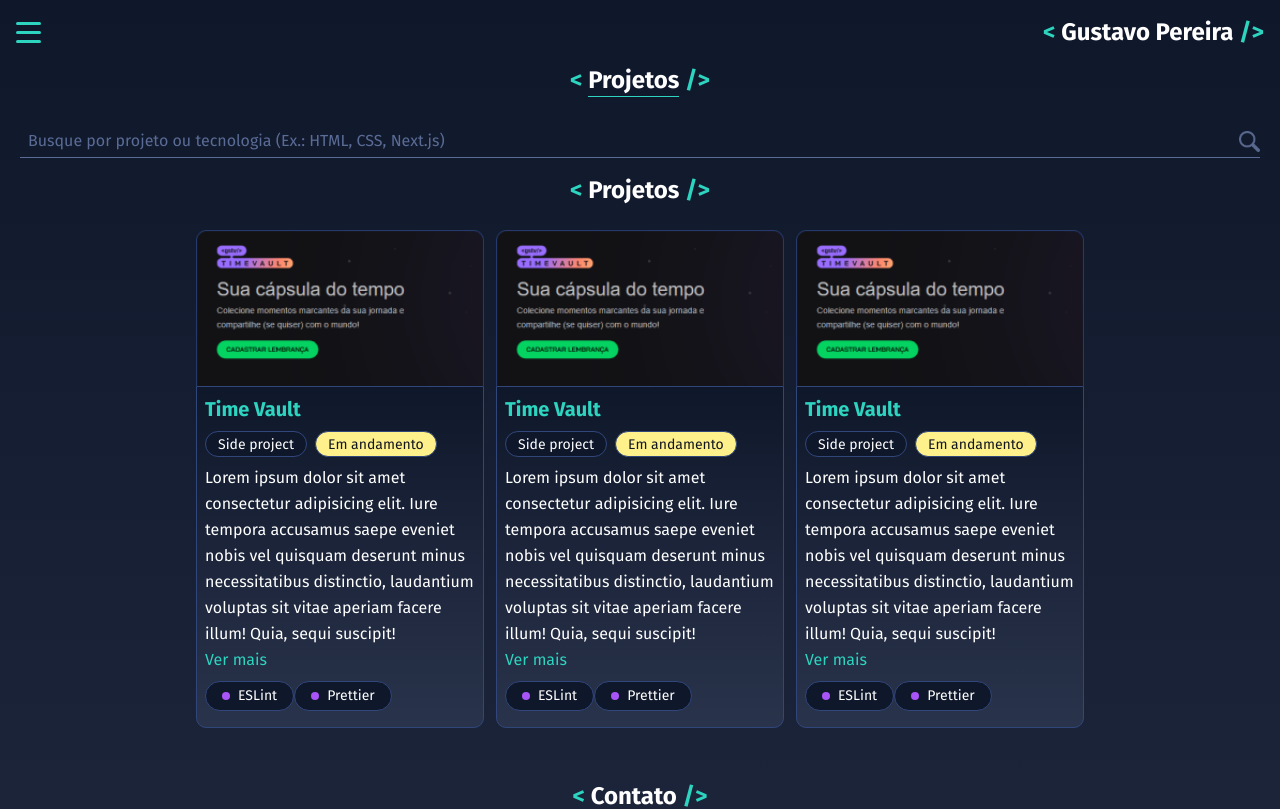
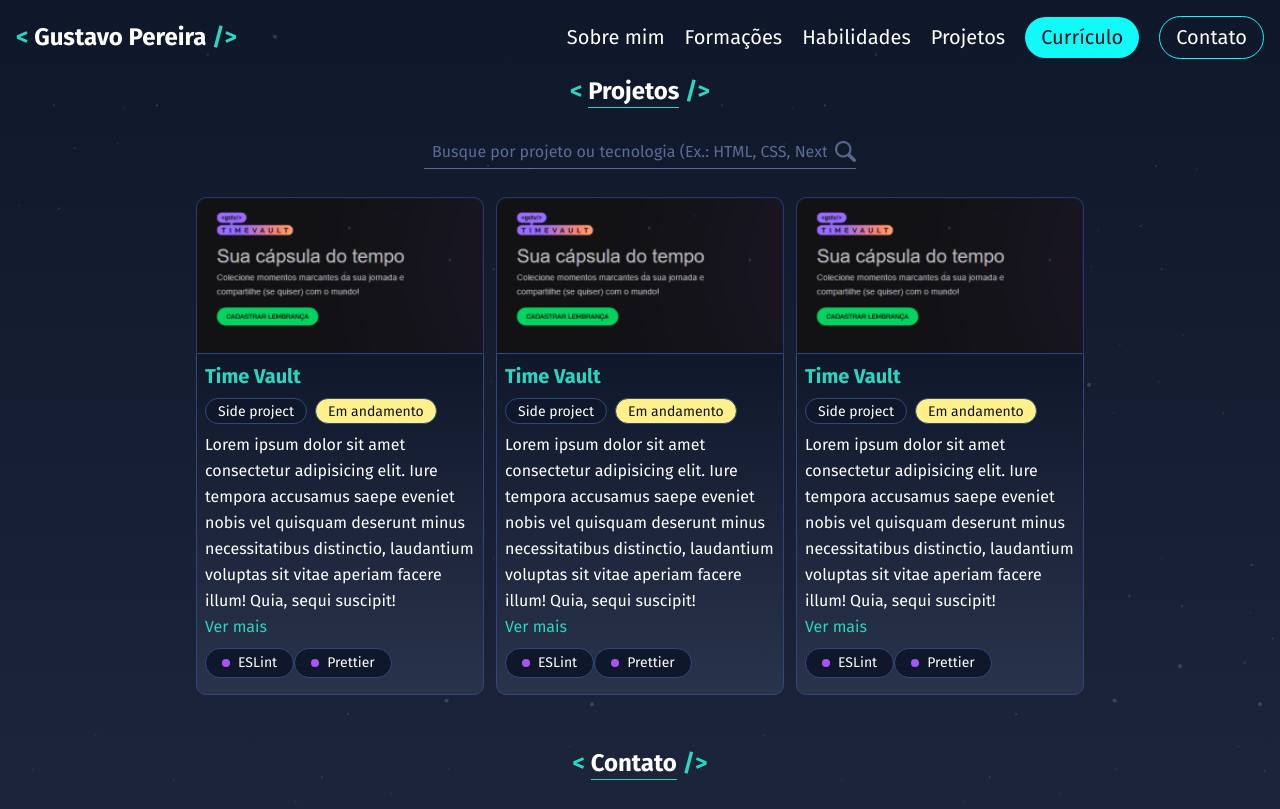
Before and after one commit to ogustavohp/portfolio, a Next.js app: page /projects in a window 1280 px wide. Shown: the top 809 px of the page. Built offline with nearby package versions, Linux system fonts and the light colour scheme.

Commit message:
responsive

```diff
--- a/src/app/formations/page.tsx
+++ b/src/app/formations/page.tsx
@@ -12,7 +12,7 @@ export default function Page() {
         Formações <OrnamentE /> Certificados
       </Typography>
       {/* input search */}
-      <div className="mt-3 flex w-full items-center border-b border-iconcolor-400">
+      <div className="mt-3 flex w-full max-w-[27rem] items-center self-center border-b border-iconcolor-400">
         <label
           htmlFor="search"
           className="sr-only mx-2 text-base text-primary-500"
--- a/src/app/layout.tsx
+++ b/src/app/layout.tsx
@@ -19,12 +19,16 @@ export default function RootLayout({
   return (
     <html
       lang="pt-br"
-      className="mx-auto min-h-screen max-w-[1436px] bg-gradient-to-b from-slate-900 to-bgcolor-500"
+      className="bg-gradient-to-b from-slate-900 to-bgcolor-500"
     >
-      <body className={`${firaSans.className}`}>
-        <Menu />
-        {children}
-        <Footer />
+      <body
+        className={`${firaSans.className} bg-[url(../assets/bg-stars.svg)] bg-repeat`}
+      >
+        <div className="mx-auto min-h-screen max-w-[1436px]">
+          <Menu />
+          {children}
+          <Footer />
+        </div>
       </body>
     </html>
   )
--- a/src/app/projects/page.tsx
+++ b/src/app/projects/page.tsx
@@ -15,7 +15,7 @@ export default function Page() {
       </div>
 
       {/* Input de busca */}
-      <div className="mt-3 flex w-full items-center border-b border-iconcolor-400">
+      <div className="mt-3 flex w-full max-w-[27rem] items-center self-center border-b border-iconcolor-400">
         <label
           htmlFor="search"
           className="sr-only mx-2 text-base text-primary-500"
@@ -32,7 +32,7 @@ export default function Page() {
       </div>
 
       {/* projetos card */}
-      <Projects />
+      <Projects noProjectTitle />
     </main>
   )
 }
--- a/src/components/AboutMe/TextAboutMeSummarized.tsx
+++ b/src/components/AboutMe/TextAboutMeSummarized.tsx
@@ -5,9 +5,11 @@ import Typography from '../Typography'
 export default function TextAboutMeSummarized() {
   return (
     <>
-      <Typography Tag="h2" apparentTag="h1" ornament botBorder>
-        Olá! Eu sou o Gustavo
-      </Typography>
+      <Link href={'/aboutme'}>
+        <Typography Tag="h2" apparentTag="h1" ornament botBorder>
+          Olá! Eu sou o Gustavo
+        </Typography>
+      </Link>
       <Typography Tag="p" apparentTag="p">
         Lorem, ipsum dolor sit amet consectetur adipisicing elit. Quidem,
         dolores explicabo repellendus repudiandae ut tempore id. Est repudiandae
@@ -18,7 +20,7 @@ export default function TextAboutMeSummarized() {
         exercitationem hic atque! Amet, laudantium commodi.
       </Typography>
       <Link
-        href={'#'}
+        href={'/aboutme'}
         className="self-start font-bold leading-relaxed text-primary-500"
       >
         Ver mais
--- a/src/components/Footer/index.tsx
+++ b/src/components/Footer/index.tsx
@@ -14,7 +14,7 @@ export default function Footer() {
     <footer className="mx-5 mt-10 flex flex-col gap-3">
       {/* title */}
       <div className="mb-7 self-center">
-        <Typography Tag="h2" apparentTag="h1" ornament>
+        <Typography Tag="h2" apparentTag="h1" ornament botBorder>
           Contato
         </Typography>
       </div>
--- a/src/components/Menu/index.tsx
+++ b/src/components/Menu/index.tsx
@@ -14,8 +14,8 @@ export default function Menu() {
   return (
     <header>
       {/* parte superior */}
-      <div className="m-4 flex items-center justify-between">
-        <div className="" onClick={change}>
+      <div className="m-4 flex flex-wrap items-center justify-between gap-5 md:justify-center lg:justify-between">
+        <div className=" md:hidden" onClick={change}>
           <Image alt="Menu" src={iconMenuh} />
         </div>
         <div>
@@ -25,14 +25,48 @@ export default function Menu() {
             </Typography>
           </Link>
         </div>
+        <div
+          className={`absolute flex w-full flex-col items-start gap-5 bg-slate-900/95 pb-4 pl-16 transition-all ${
+            visible ? 'left-0 top-16' : '-left-full'
+          } md:static md:w-auto md:flex-row md:items-center md:justify-center md:bg-transparent md:pb-0 md:pl-0`}
+        >
+          <Link href={'/aboutme'} className="pt-4 md:pt-0" onClick={change}>
+            <Typography Tag="span" apparentTag="cardDifferencesTitle">
+              Sobre mim
+            </Typography>
+          </Link>
+          <Link href={'/formations'} onClick={change}>
+            <Typography Tag="span" apparentTag="cardDifferencesTitle">
+              Formações
+            </Typography>
+          </Link>
+          <Link href={'/skills'} onClick={change}>
+            <Typography Tag="span" apparentTag="cardDifferencesTitle">
+              Habilidades
+            </Typography>
+          </Link>
+          <Link href={'/projects'} onClick={change}>
+            <Typography Tag="span" apparentTag="cardDifferencesTitle">
+              Projetos
+            </Typography>
+          </Link>
+          <Link href={'#'} onClick={change}>
+            <Button large>Currículo</Button>
+          </Link>
+          <Link href={'#'} onClick={change}>
+            <Button variant="primary" large>
+              Contato
+            </Button>
+          </Link>
+        </div>
       </div>
 
-      <div
+      {/* <div
         className={`absolute flex w-full flex-col items-start gap-5 bg-slate-900/95 pb-4 pl-16 transition-all ${
           visible ? 'left-0' : '-left-full'
-        }`}
+        } md:static md:flex-row md:items-center md:justify-center md:bg-transparent md:pl-0 lg:hidden`}
       >
-        <Link href={'/aboutme'} onClick={change}>
+        <Link href={'/aboutme'} className="pt-4 md:pt-0" onClick={change}>
           <Typography Tag="span" apparentTag="cardDifferencesTitle">
             Sobre mim
           </Typography>
@@ -60,8 +94,7 @@ export default function Menu() {
             Contato
           </Button>
         </Link>
-      </div>
-      {/* )} */}
+      </div> */}
     </header>
   )
 }
--- a/src/components/Projects/ProjectCard.tsx
+++ b/src/components/Projects/ProjectCard.tsx
@@ -13,9 +13,11 @@ interface IProjectCard {
   skills: ITag[]
   sideProject?: boolean
   inProgress?: boolean
+  id: string
 }
 
 export default function ProjectCard({
+  id,
   title,
   children,
   imgBanner,
@@ -24,13 +26,18 @@ export default function ProjectCard({
   inProgress = false,
 }: IProjectCard) {
   return (
+    <Link href={`/projects/${id}`}>
       <div className="flex w-72 flex-col hover:scale-105">
         {/* Imagem do card */}
         <Image alt="Imagem do Projeto" src={imgBanner} className="w-full" />
         {/* Parte de baixo do Card */}
         <div className="rounded-b-[10px] border border-iconcolor-500 bg-gradient-to-b from-slate-900 to-bgcolor-500">
           <div className="m-2">
-          <Typography Tag="h3" apparentTag="h2" style={'text-primary-500 mb-2'}>
+            <Typography
+              Tag="h3"
+              apparentTag="h2"
+              style={'text-primary-500 mb-2'}
+            >
               {title}
             </Typography>
             {/* Tipo do projeto */}
@@ -40,12 +47,9 @@ export default function ProjectCard({
               <Typography Tag="p" apparentTag="p">
                 {children}
               </Typography>
-            <Link
-              href={'#'}
-              className="self-start leading-relaxed text-primary-500"
-            >
+              <span className="self-start leading-relaxed text-primary-500">
                 Ver mais
-            </Link>
+              </span>
             </div>
             <div className="mb-4 mt-2 flex flex-wrap">
               {/* skill */}
@@ -56,5 +60,6 @@ export default function ProjectCard({
           </div>
         </div>
       </div>
+    </Link>
   )
 }
--- a/src/components/Projects/index.tsx
+++ b/src/components/Projects/index.tsx
@@ -3,8 +3,15 @@ import Typography from '../Typography'
 import cardBanner from '@/assets/Banner Card.png'
 import ProjectCard from './ProjectCard'
 import { ITag } from '@/lib/tag'
+import Link from 'next/link'
 
-export default function Projects() {
+interface IProjectsComponent {
+  noProjectTitle?: boolean
+}
+
+export default function Projects({
+  noProjectTitle = false,
+}: IProjectsComponent) {
   const formatter: ITag[] = [
     {
       skillName: 'ESLint',
@@ -15,14 +22,34 @@ export default function Projects() {
   ]
   return (
     <section className="flex flex-col items-center gap-3">
-      <Typography Tag="h2" apparentTag="h1" ornament>
-        Projetos
-      </Typography>
+      {!noProjectTitle && (
+        <Link href={'/projects'}>
+          <Typography Tag="h2" apparentTag="h1" ornament botBorder>
+            Projetos
+          </Typography>
+        </Link>
+      )}
+
       {/* Botão ver todos os projetos */}
       <div></div>
       {/* Card */}
       <div className="flex flex-wrap justify-center gap-3 ">
         <ProjectCard
+          imgBanner={cardBanner}
+          skills={formatter}
+          title="Time Vault"
+          inProgress
+          sideProject
+          id="1"
+        >
+          Lorem ipsum dolor sit amet consectetur adipisicing elit. Iure tempora
+          accusamus saepe eveniet nobis vel quisquam deserunt minus
+          necessitatibus distinctio, laudantium voluptas sit vitae aperiam
+          facere illum! Quia, sequi suscipit!
+        </ProjectCard>
+
+        <ProjectCard
+          id="2"
           imgBanner={cardBanner}
           skills={formatter}
           title="Time Vault"
@@ -36,19 +63,7 @@ export default function Projects() {
         </ProjectCard>
 
         <ProjectCard
-          imgBanner={cardBanner}
-          skills={formatter}
-          title="Time Vault"
-          inProgress
-          sideProject
-        >
-          Lorem ipsum dolor sit amet consectetur adipisicing elit. Iure tempora
-          accusamus saepe eveniet nobis vel quisquam deserunt minus
-          necessitatibus distinctio, laudantium voluptas sit vitae aperiam
-          facere illum! Quia, sequi suscipit!
-        </ProjectCard>
-
-        <ProjectCard
+          id="3"
           imgBanner={cardBanner}
           skills={formatter}
           title="Time Vault"
--- a/src/components/SkillsAndTechnologies/index.tsx
+++ b/src/components/SkillsAndTechnologies/index.tsx
@@ -2,13 +2,16 @@ import React from 'react'
 import Typography from '../Typography'
 import OrnamentE from '../Typography/OrnamentE'
 import Technologies from './Technologies'
+import Link from 'next/link'
 
 export default function SkillsAndTechnologies() {
   return (
     <section className="flex flex-col items-center gap-3">
-      <Typography Tag="h2" apparentTag="h2" ornament botBorder>
-        Habilidades <OrnamentE /> Tecnologias
-      </Typography>
+      <Link href={'/skills'}>
+        <Typography Tag="h2" apparentTag="h2" ornament botBorder>
+          Habilidades <OrnamentE /> Tecnologias
+        </Typography>
+      </Link>
 
       <div className="flex flex-wrap justify-center gap-3 ">
         <Technologies />
--- a/src/components/WhatIDo/index.tsx
+++ b/src/components/WhatIDo/index.tsx
@@ -5,7 +5,7 @@ import WhatIDoCard from './WhatIDoCard'
 export default function WhatIDo() {
   return (
     <section className="flex flex-col items-center gap-3">
-      <Typography Tag="h2" apparentTag="h2" ornament>
+      <Typography Tag="h2" apparentTag="h2" ornament botBorder>
         O Que eu faço?
       </Typography>
       {/* Card oq eu faço */}
```
Also changed, not shown: src/app/not-found.tsx (renamed from src/app/404.tsx), src/assets/bg-stars.svg (added). Lines whose indentation alone changed are shown as unchanged.
